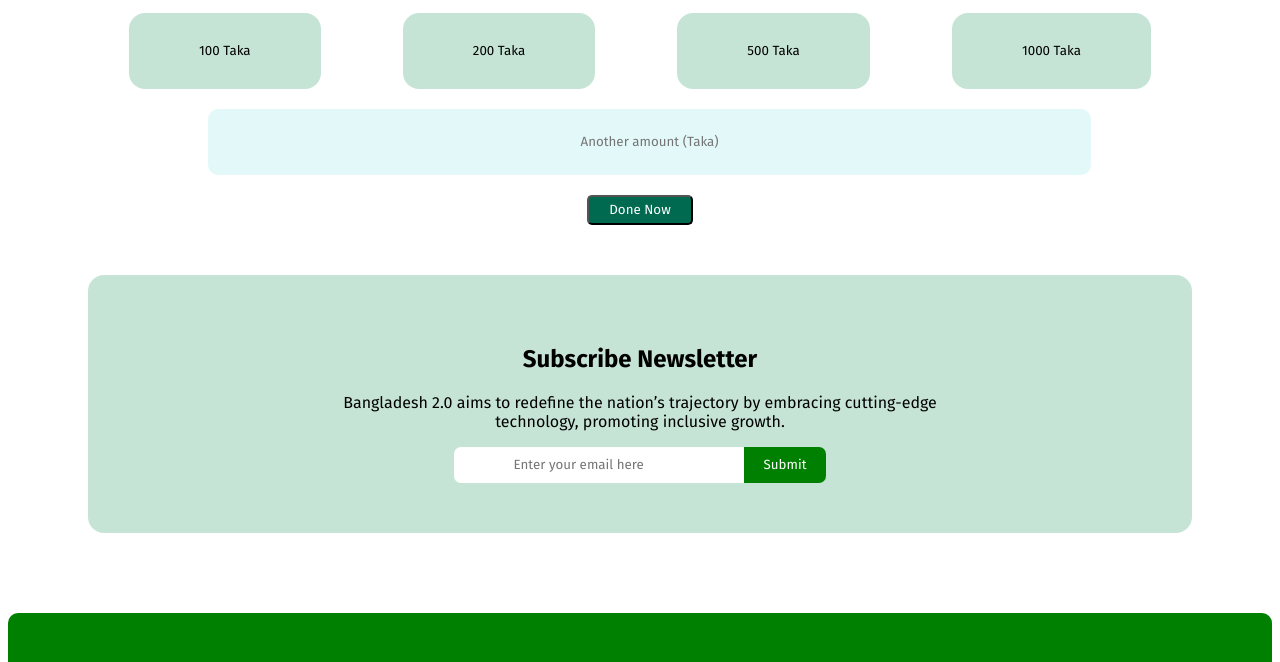
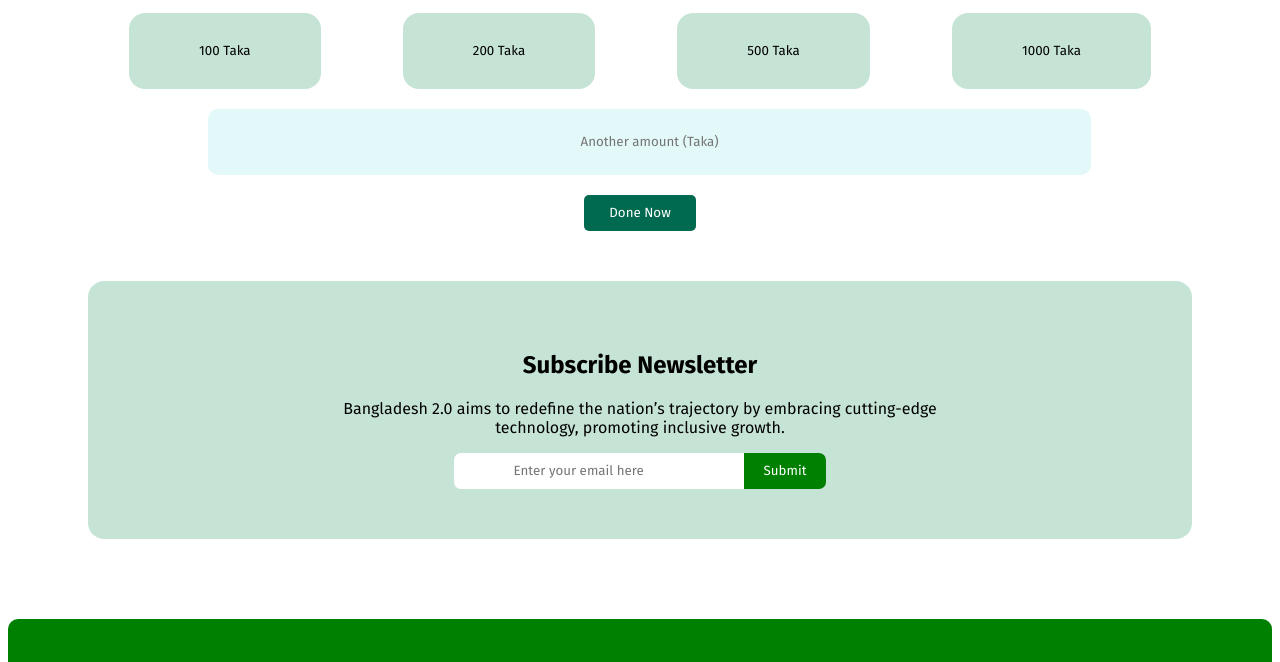
Before and after one commit to monirhossain-oss/B11A1--assignment-1, a plain HTML site: page index.html in a window 1280 px wide. Shown: the part 3248-3910 px from the top of the page. Drawn offline with Linux system fonts and the light colour scheme.

Commit message:
fack file remove

```diff
--- a/index.html
+++ b/index.html
@@ -215,7 +215,7 @@
             </div>
             <input type="text" placeholder="Another amount (Taka)">
             <div  class="donate-done-btn">
-                <button class="btn-done">Done Now</button>
+                <button class="btn-">Done Now</button>
             </div>
         </section>
         <section class="subscribe">
--- a/style.css
+++ b/style.css
@@ -21,11 +21,11 @@
     /* text-align: center; */
 }
 
-div h3, div p{
+/* div h3, div p{
     line-height: ;
-}
+} */
 .banner-containt{
-    line-height: ;
+
     padding: 50px;
 }
 .title{
@@ -316,14 +316,17 @@ div h3, div p{
     display: flex;
     justify-content: center;
 }
-/* .btn-read{
+/* .btn-done{
     padding:10px 20px;
+    border: none;
 } */
 .donate-done-btn button{
-    padding: 5px 20px;
+    padding: 10px 25px;
     background-color:#006A50;
     color: white;
     border-radius: 5px;
+    border: none;
+
 }
 .donate input{
     width: 80%;
```
